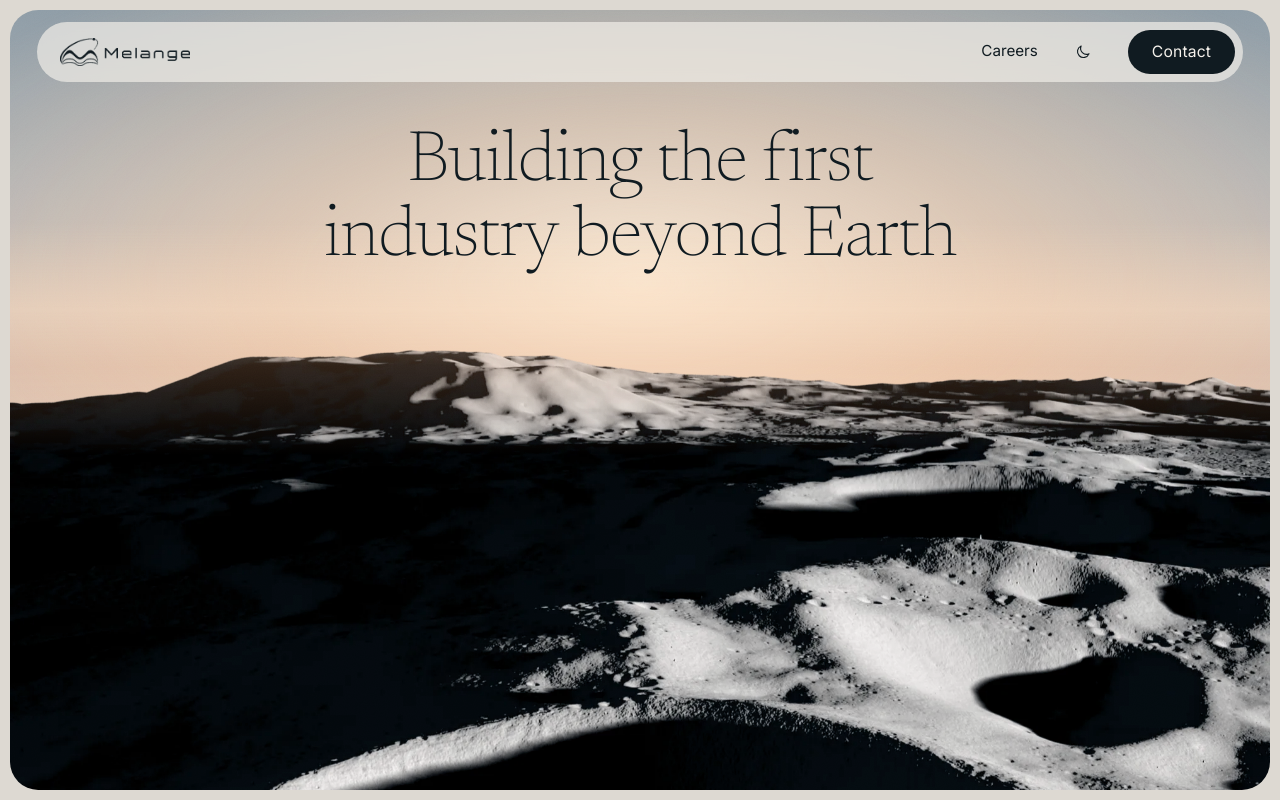
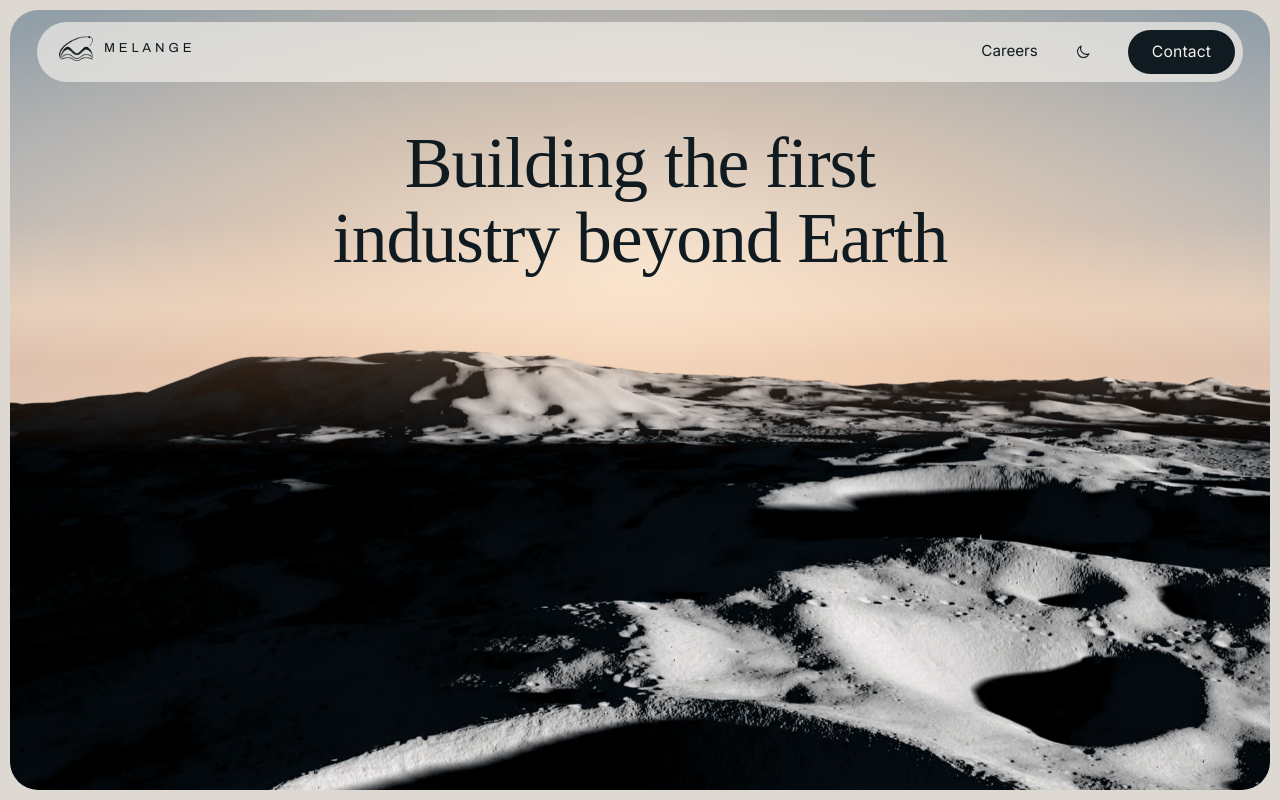
Before and after one commit to RussellBro/melangespace, a plain HTML site: page index.html in a window 1280 px wide. Shown: the top 800 px of the page. Drawn offline with Linux system fonts and the light colour scheme.

Commit message:
Type: Spectral for headlines and story; logo wordmark reset in Archivo Expanded caps beside the existing mark
Co-Authored-By: Claude Opus 5.5 <noreply@anthropic.com>

```diff
--- a/css/style.css
+++ b/css/style.css
@@ -20,7 +20,8 @@
   --haze-o: .5;
   --tint: #6F7F8A;
   --tint-o: .3;
-  --serif: "Newsreader", "Iowan Old Style", "Times New Roman", serif;
+  --serif: "Spectral", "Iowan Old Style", "Times New Roman", serif;
+  --wordmark: "Archivo", "Inter", system-ui, sans-serif;
   --sans: "Inter", system-ui, -apple-system, "Segoe UI", sans-serif;
   --gutter: clamp(20px, 4.2vw, 64px);
   --radius: clamp(18px, 2.2vw, 30px);
@@ -95,14 +96,29 @@ button { font: inherit; color: inherit; }
   margin-bottom: clamp(14px, 1.6vw, 22px);
 }
 
-/* Logo: the white PNG is used as a mask so it takes any colour */
+/* Logo: the mark (white PNG used as a mask, so it takes any colour) and the wordmark set in Archivo Expanded caps */
 .logo {
-  display: block;
-  width: 132px;
-  aspect-ratio: 627 / 135;
+  display: inline-flex;
+  align-items: center;
+  gap: 11px;
+  color: inherit;
+  line-height: 1;
+}
+.logo-mark {
+  width: 34px;
+  aspect-ratio: 184 / 135;
   background: currentColor;
-  -webkit-mask: url(../assets/logo.png) center / contain no-repeat;
-          mask: url(../assets/logo.png) center / contain no-repeat;
+  -webkit-mask: url(../assets/mark.png) center / contain no-repeat;
+          mask: url(../assets/mark.png) center / contain no-repeat;
+}
+.logo-word {
+  font-family: var(--wordmark);
+  font-stretch: 125%;
+  font-weight: 400;
+  font-size: 13px;
+  letter-spacing: .3em;
+  text-transform: uppercase;
+  margin-right: -.3em;
 }
 
 /* Buttons */
@@ -328,7 +344,8 @@ button { font: inherit; color: inherit; }
   padding-top: 18px;
 }
 .page + .footer .footer-inner, main + .footer.ruled .footer-inner { border-top: 1px solid var(--line); padding-top: 26px; }
-.footer .logo { width: 100px; }
+.footer .logo-mark { width: 28px; }
+.footer .logo-word { font-size: 11px; }
 .copy { font-size: .82rem; color: var(--ink-soft); }
 .credit { font-size: .82rem; color: var(--ink-soft); opacity: .8; margin-right: auto; }
 .foot-link { font-size: .86rem; text-decoration: none; }
@@ -338,7 +355,8 @@ button { font: inherit; color: inherit; }
 @media (max-width: 820px) {
   :root { --terrain-top: 40%; }
   .nav { top: 18px; left: 18px; right: 18px; gap: 14px; padding: 8px 8px 8px 18px; }
-  .logo { width: 100px; }
+  .logo-mark { width: 30px; }
+  .logo-word { font-size: 12px; letter-spacing: .26em; }
   .btn-nav { padding: 9px 16px; font-size: .9rem; }
   .nav-link { font-size: .9rem; }
   .mode { width: 32px; height: 32px; margin: 0 -6px; }
--- a/index.html
+++ b/index.html
@@ -27,7 +27,7 @@
   <link rel="apple-touch-icon" href="assets/apple-touch-icon.png">
   <link rel="preconnect" href="https://fonts.googleapis.com">
   <link rel="preconnect" href="https://fonts.gstatic.com" crossorigin>
-  <link href="https://fonts.googleapis.com/css2?family=Newsreader:opsz,wght@6..72,200;6..72,300&family=Inter:wght@300;400;500&display=swap" rel="stylesheet">
+  <link href="https://fonts.googleapis.com/css2?family=Spectral:wght@200;300&family=Archivo:wdth,wght@125,300;125,400&family=Inter:wght@300;400;500&display=swap" rel="stylesheet">
   <link rel="preload" as="image" href="assets/shackleton-terrain-2000.webp" imagesrcset="assets/shackleton-terrain-1100.webp 1100w, assets/shackleton-terrain-2000.webp 2000w" imagesizes="(max-width: 820px) 160vw, 100vw">
   <link rel="stylesheet" href="css/style.css">
   <script type="application/ld+json">
@@ -48,7 +48,7 @@
 <body>
 
 <header class="nav" id="nav">
-  <a class="brand" href="./" aria-label="Melange Space home"><span class="logo" role="img" aria-label="Melange"></span></a>
+  <a class="brand" href="./" aria-label="Melange Space home"><span class="logo" role="img" aria-label="Melange"><span class="logo-mark"></span><span class="logo-word" aria-hidden="true">Melange</span></span></a>
   <a class="nav-link" href="careers.html">Careers</a>
   <button class="mode" type="button" aria-label="Switch between day and night mode">
     <svg class="moon" viewBox="0 0 24 24" aria-hidden="true"><path d="M20 14.5A8 8 0 0 1 9.5 4a8 8 0 1 0 10.5 10.5z"/></svg>
@@ -115,7 +115,7 @@
 
 <footer class="footer">
   <div class="footer-inner">
-    <span class="logo" role="img" aria-label="Melange"></span>
+    <span class="logo" role="img" aria-label="Melange"><span class="logo-mark"></span><span class="logo-word" aria-hidden="true">Melange</span></span>
     <p class="copy">&copy; 2026 Melange Space Technologies Corp. El Segundo, California.</p>
     <span class="credit">Crater image: NASA Scientific Visualization Studio</span>
     <a class="foot-link" href="https://www.linkedin.com/company/melange-space/" target="_blank" rel="noopener">LinkedIn</a>
```
Also changed, not shown: careers.html (+3 -3 lines), contact.html (+3 -3 lines), assets/mark.png (added), assets/og.jpg, 1 other file.
